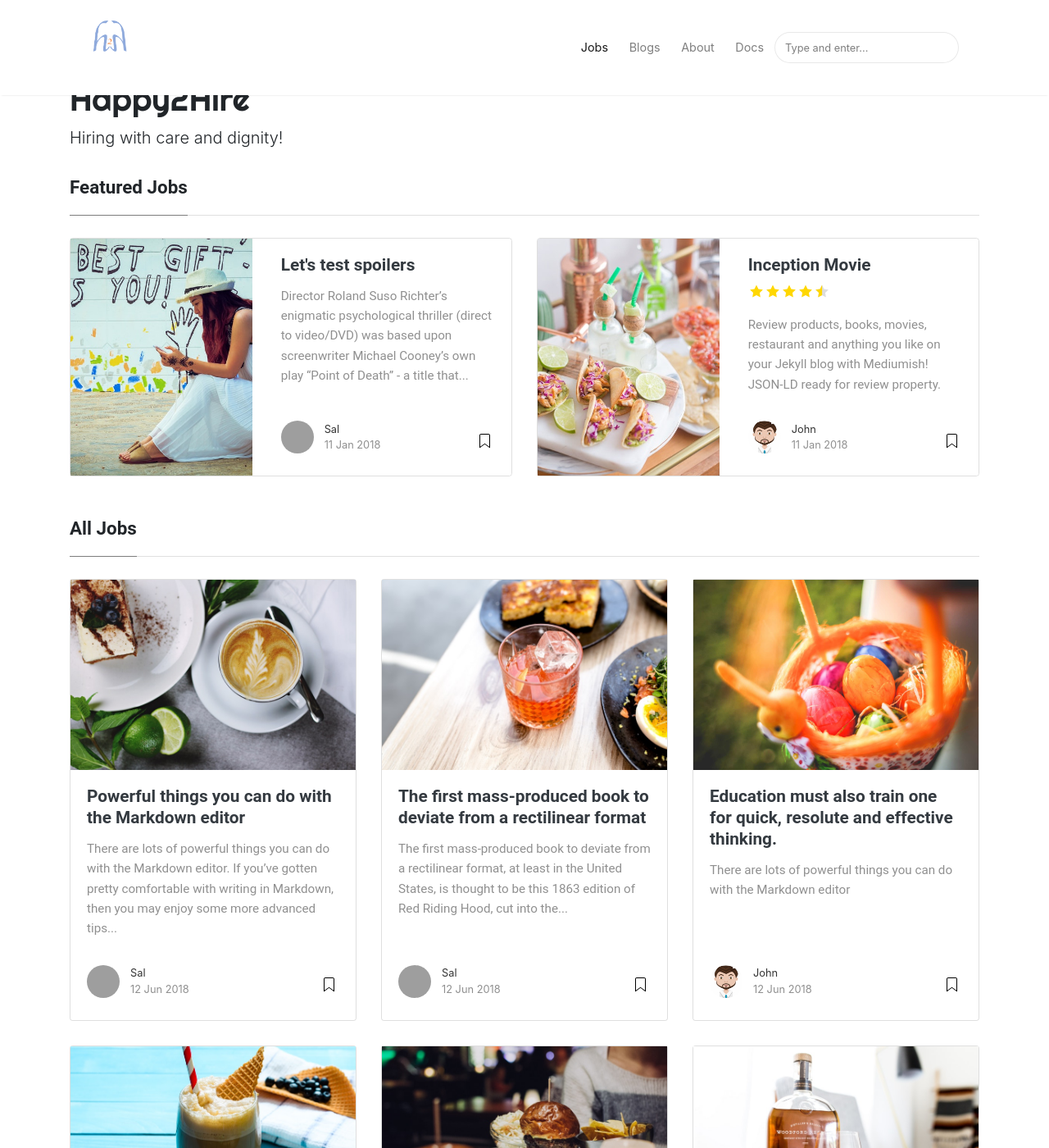
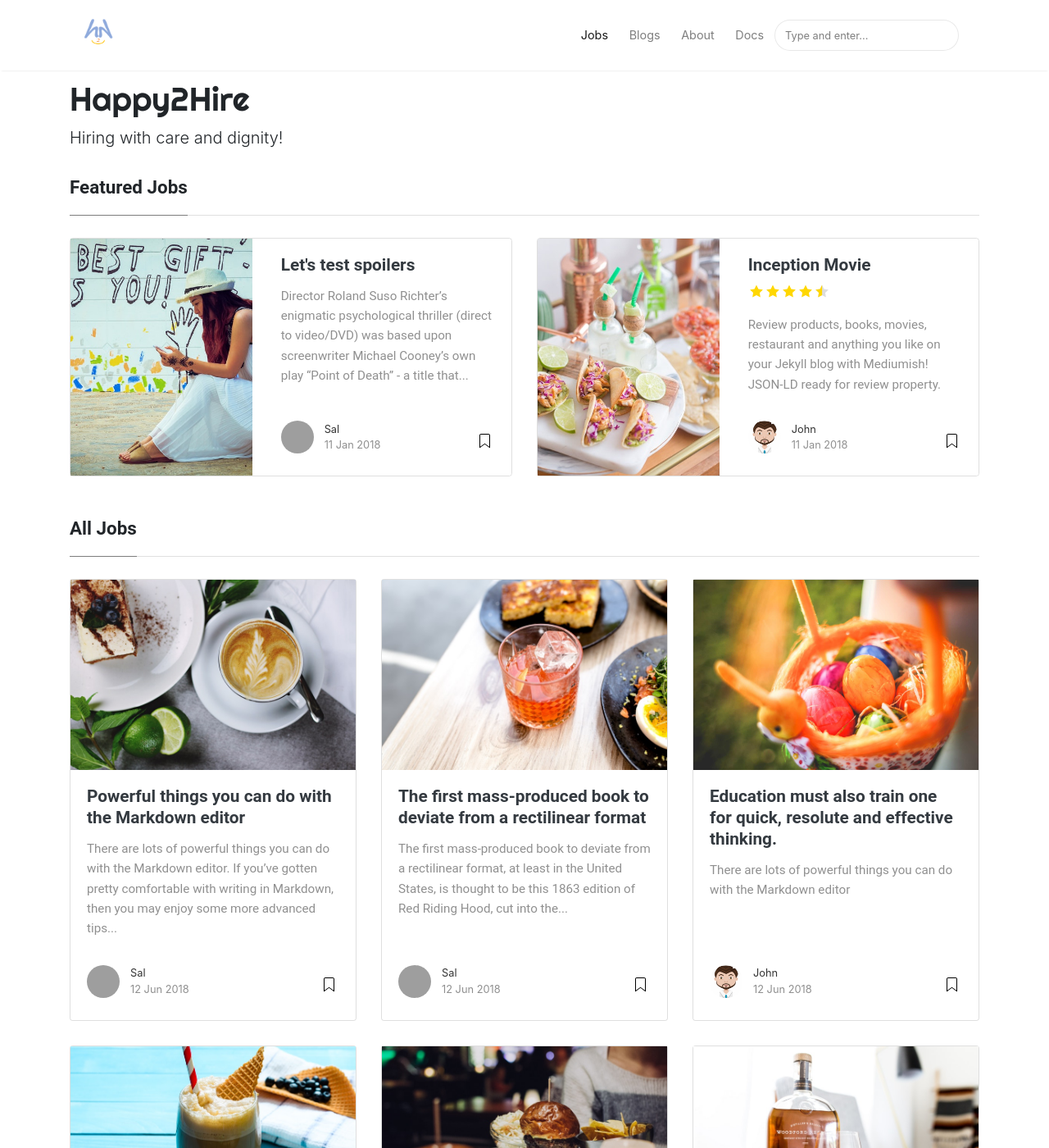
Before and after one commit to manaranjanp/happy2hire, a Jekyll site: the page built from index.html, in a window 1280 px wide and 1400 px high. Shown: the whole window at 82% size. Built offline with Jekyll 4.4.1, drawn with Linux system fonts in a browser that asks for light colours; nearby versions of some CDN libraries; the list of posts is cut into pages by our own code; grey boxes are pictures that could not be loaded.

Commit message:
updated logo

```diff
--- a/assets/css/screen.css
+++ b/assets/css/screen.css
@@ -300,7 +300,7 @@ span.post-read-more a:hover {
 }
 
 .mediumnavigation .navbar-brand img {
-    max-height: 90px;
+    max-height: 60px;
     margin-right: 5px;
 }
 
```
Also changed, not shown: assets/images/logo.png.
